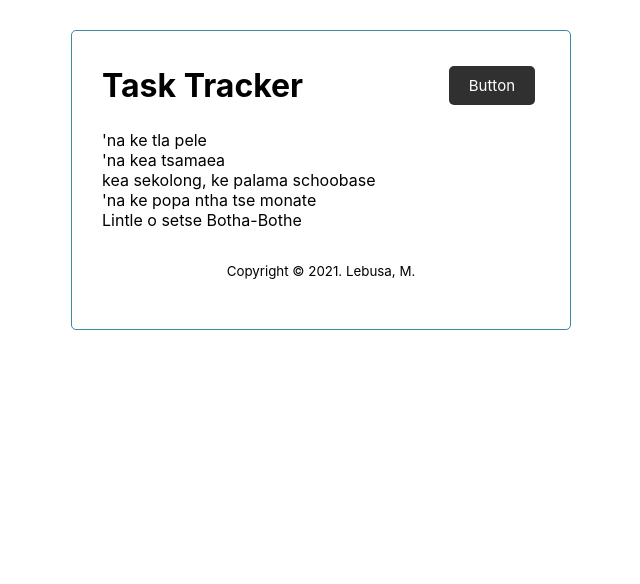
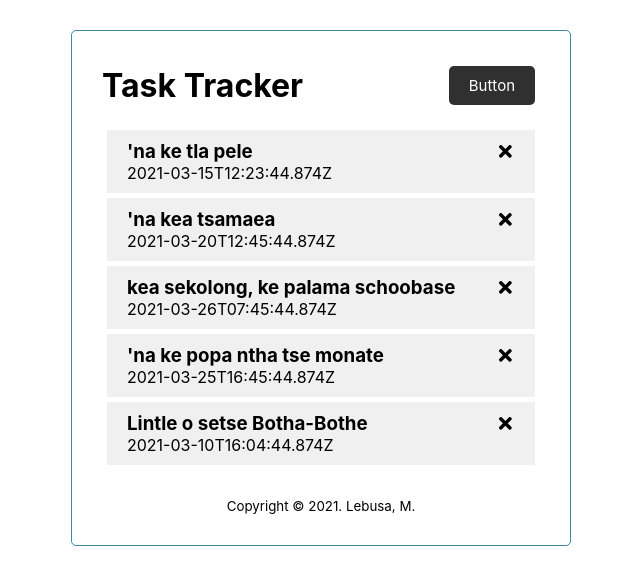
Before and after one commit to lebusa/task-tracker-client, a React (Create React App) app: page / in a window 1280 px wide. Shown: the top 584 px of the page, without its empty margins (319-959 px from the left). Built offline with nearby package versions, Linux system fonts and the light colour scheme; the HTML template or start-up script is replaced by a standard one.

Commit message:
npm i'd react-icons;

```diff
--- a/package.json
+++ b/package.json
@@ -10,6 +10,7 @@
     "react": "^17.0.1",
     "react-bootstrap": "^1.5.2",
     "react-dom": "^17.0.1",
+    "react-icons": "^4.2.0",
     "react-router-dom": "^5.2.0",
     "react-scripts": "4.0.3",
     "web-vitals": "^1.1.1"
--- /dev/null
+++ b/src/components/Task.js
@@ -0,0 +1,15 @@
+import  { FaTimes } from 'react-icons/fa';
+
+const Task = ({task}) => {
+    return (
+        <div className="task">
+            <h3>
+                {task.title}
+                <FaTimes />
+                </h3>
+            <p>{task.scheduledFor}</p>
+        </div>
+    )
+}
+
+export default Task
--- a/src/components/Tasks.js
+++ b/src/components/Tasks.js
@@ -1,10 +1,12 @@
-import { useState } from 'react';
+import Task from './Task';
 
 const Tasks = ({tasks}) => {
 
     return (
         <>
-          {tasks.map((task,i) => <p key={i}>{task.title}</p>)}
+          {tasks.map((task,i) =>
+          <Task key={i} task={task} />
+          )}
         </>
     )
 }
```
Also changed, not shown: 1 other file (tests, documents, lock files or other folders).
